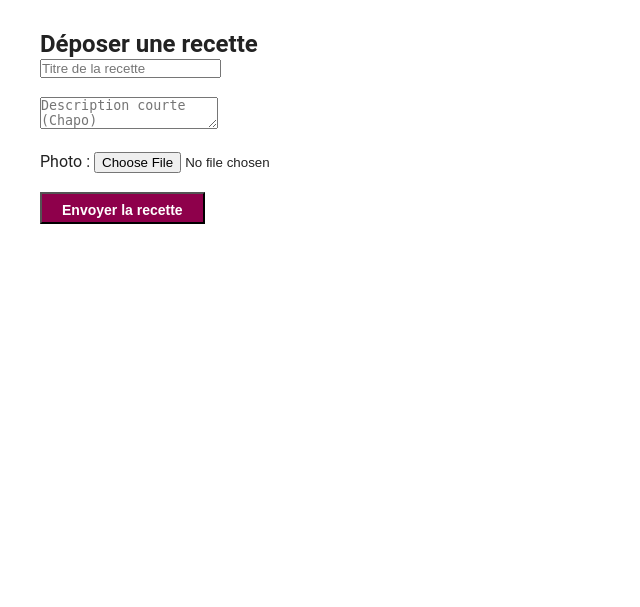
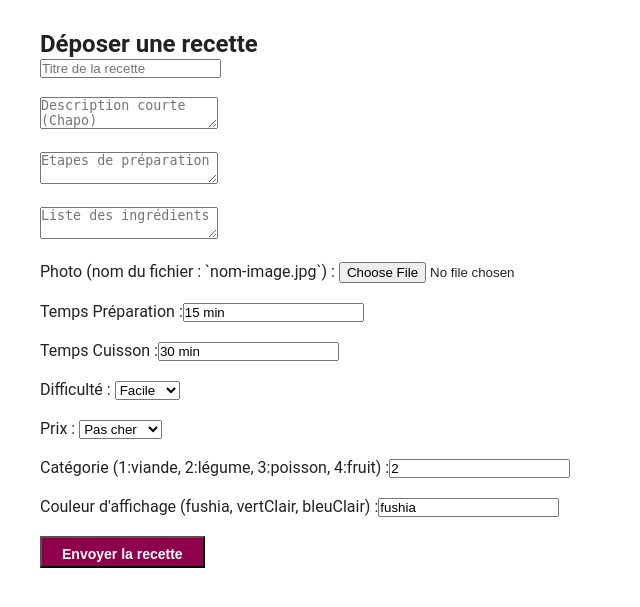
Before and after one commit to Kowayz/Koo2fourchette, a PHP site: page /ajouter_recette.php in a window 1280 px wide. Shown: the top 607 px of the page, without its empty margins (0-640 px from the left). Run offline with PHP 8.4, Linux system fonts and the light colour scheme; the visitor is signed in with stand-in values (Sample User, id 1).

Commit message:
correction ajout recette

```diff
--- a/ajouter_recette.php
+++ b/ajouter_recette.php
@@ -1,4 +1,18 @@
-<?php require 'config.php'; ?>
+<?php
+// ajouter_recette.php
+session_start();
+require 'config.php';
+
+// Vérification de la connexion de l'utilisateur (sécurité)
+if (!isset($_SESSION['user_id'])) {
+    header("Location: connexion.php");
+    exit();
+}
+
+// Récupération de l'ID du membre connecté
+$membre_id = $_SESSION['user_id'];
+
+?>
 <!DOCTYPE html>
 <html>
 <head><link rel="stylesheet" href="style.css"></head>
@@ -7,30 +21,72 @@
     <h2>Déposer une recette</h2>
     <form method="POST" enctype="multipart/form-data">
         <input type="text" name="titre" placeholder="Titre de la recette" required><br><br>
-        <textarea name="chapo" placeholder="Description courte (Chapo)"></textarea><br><br>
+        <textarea name="chapo" placeholder="Description courte (Chapo)" required></textarea><br><br>
+        <textarea name="preparation" placeholder="Étapes de préparation" required></textarea><br><br>
+        <textarea name="ingredients" placeholder="Liste des ingrédients" required></textarea><br><br>
 
-        <label>Photo :</label>
+        <label>Photo (nom du fichier : `nom-image.jpg`) :</label>
         <input type="file" name="image" required><br><br>
 
-        <input type="hidden" name="membre_id" value="1"> <button type="submit" class="btn-deposer">Envoyer la recette</button>
+        <label>Temps Préparation :</label><input type="text" name="temps_prep" value="15 min" required><br><br>
+        <label>Temps Cuisson :</label><input type="text" name="temps_cuisson" value="30 min" required><br><br>
+        <label>Difficulté :</label>
+        <select name="difficulte" required>
+            <option value="Facile">Facile</option>
+            <option value="Moyen">Moyen</option>
+            <option value="Difficile">Difficile</option>
+        </select><br><br>
+        <label>Prix :</label>
+        <select name="prix" required>
+            <option value="Pas cher">Pas cher</option>
+            <option value="Abordable">Abordable</option>
+            <option value="Cher">Cher</option>
+        </select><br><br>
+        <label>Catégorie (1:viande, 2:légume, 3:poisson, 4:fruit) :</label><input type="number" name="categorie" value="2" required><br><br>
+        <label>Couleur d'affichage (fushia, vertClair, bleuClair) :</label><input type="text" name="couleur" value="fushia" required><br><br>
+
+        <button type="submit" class="btn-deposer">Envoyer la recette</button>
     </form>
 
     <?php
     if ($_SERVER['REQUEST_METHOD'] == 'POST' && isset($_FILES['image'])) {
-        $titre = $_POST['titre'];
-        $chapo = $_POST['chapo'];
+        // --- Correction: Utilisation de utf8_encode avant l'insertion ---
+        $titre = utf8_encode($_POST['titre']);
+        $chapo = utf8_encode($_POST['chapo']);
+        $preparation = utf8_encode($_POST['preparation']);
+        $ingredients = utf8_encode($_POST['ingredients']);
+
+        // Champs secondaires
+        $temps_prep = htmlspecialchars($_POST['temps_prep']);
+        $temps_cuisson = htmlspecialchars($_POST['temps_cuisson']);
+        $difficulte = htmlspecialchars($_POST['difficulte']);
+        $prix = htmlspecialchars($_POST['prix']);
+        $categorie = (int)$_POST['categorie'];
+        $couleur = htmlspecialchars($_POST['couleur']);
+        // ------------------------------------------------------------------
+
         $imgName = $_FILES['image']['name'];
 
-        // Upload de l'image - CORRECTION DU CHEMIN
-        move_uploaded_file($_FILES['image']['tmp_name'], "photos/recettes/" . $imgName);
+        // Upload de l'image (chemin corrigé lors de la réponse précédente)
+        if (move_uploaded_file($_FILES['image']['tmp_name'], "photos/recettes/" . $imgName)) {
 
-        $sql = "INSERT INTO recettes (titre, chapo, img, membre, categorie, difficulte, prix, tempsPreparation, tempsCuisson, preparation, ingredient, couleur)
-                VALUES (?, ?, ?, 1, 1, 'Facile', 'Moyen', '30 min', '15 min', 'A faire...', 'Liste...', 'fushia')";
+            // Requête INSERT corrigée pour utiliser tous les champs et l'ID de session
+            $sql = "INSERT INTO recettes (titre, chapo, img, membre, categorie, difficulte, prix, tempsPreparation, tempsCuisson, preparation, ingredient, couleur)
+                    VALUES (?, ?, ?, ?, ?, ?, ?, ?, ?, ?, ?, ?)";
 
-        $stmt = $pdo->prepare($sql);
-        $stmt->execute([$titre, $chapo, $imgName]);
+            $stmt = $pdo->prepare($sql);
+            if ($stmt->execute([
+                $titre, $chapo, $imgName, $membre_id, $categorie, $difficulte, $prix,
+                $temps_prep, $temps_cuisson, $preparation, $ingredients, $couleur
+            ])) {
+                echo "<p style='color:green; font-weight:bold;'>Recette ajoutée avec succès ! <a href='index.php'>Retour à l'accueil</a></p>";
+            } else {
+                 echo "<p style='color:red; font-weight:bold;'>Erreur lors de l'enregistrement en base de données.</p>";
+            }
 
-        echo "<p>Recette ajoutée ! <a href='index.php'>Retour à l'accueil</a></p>";
+        } else {
+            echo "<p style='color:red; font-weight:bold;'>Erreur lors de l'upload de l'image.</p>";
+        }
     }
     ?>
 </div>
--- a/inscription.php
+++ b/inscription.php
@@ -11,8 +11,10 @@
         // Note: Dans ton fichier SQL, les mots de passe semblent être en SHA1 (pas sécurisé),
         // mais on va utiliser password_hash (moderne) pour les nouveaux.
         $pass = sha1($_POST['password']);
-        $prenom = $_POST['prenom'];
-        $nom = $_POST['nom'];
+        // --- Correction: Utilisation de utf8_encode avant l'insertion ---
+        $prenom = utf8_encode($_POST['prenom']);
+        $nom = utf8_encode($_POST['nom']);
+        // ------------------------------------------------------------------
 
         $sql = "INSERT INTO membres (login, password, prenom, nom, statut, gravatar) VALUES (?, ?, ?, ?, 'membre', 'default.png')";
         $stmt = $pdo->prepare($sql);
```
